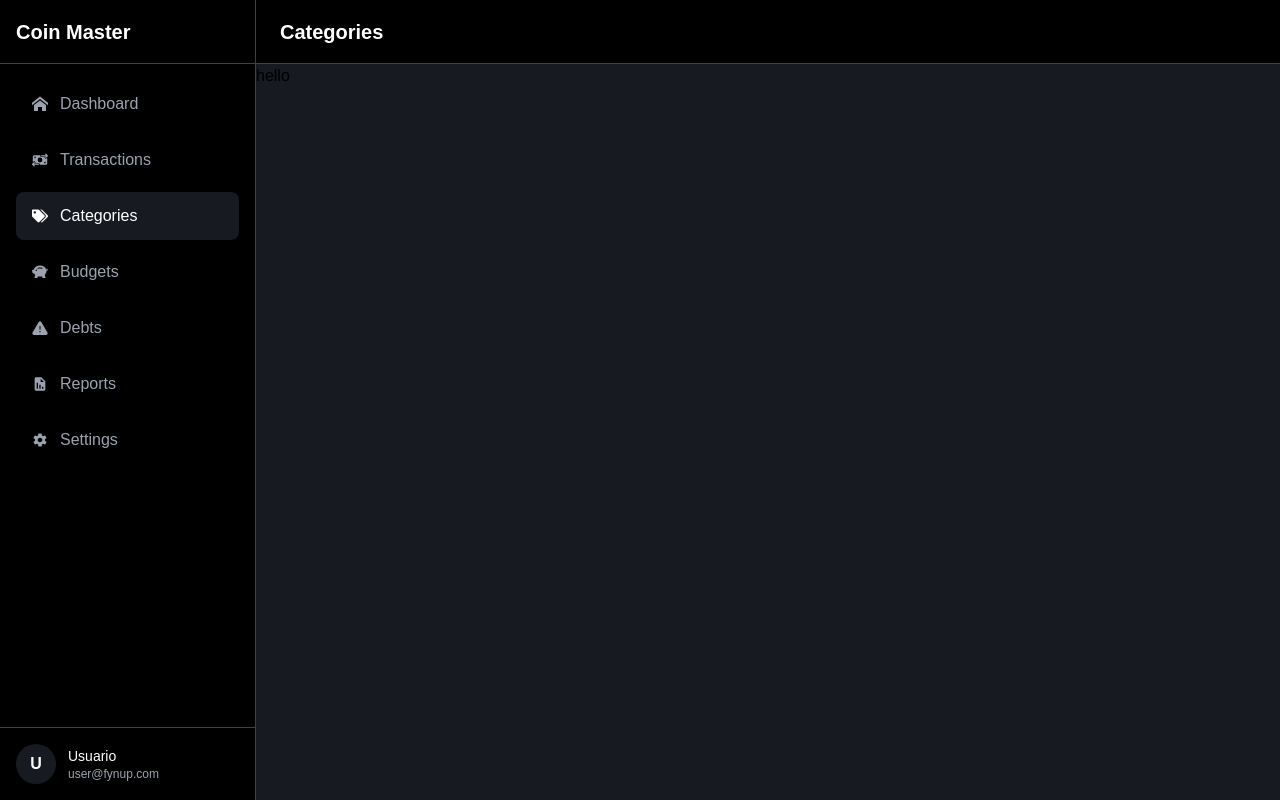
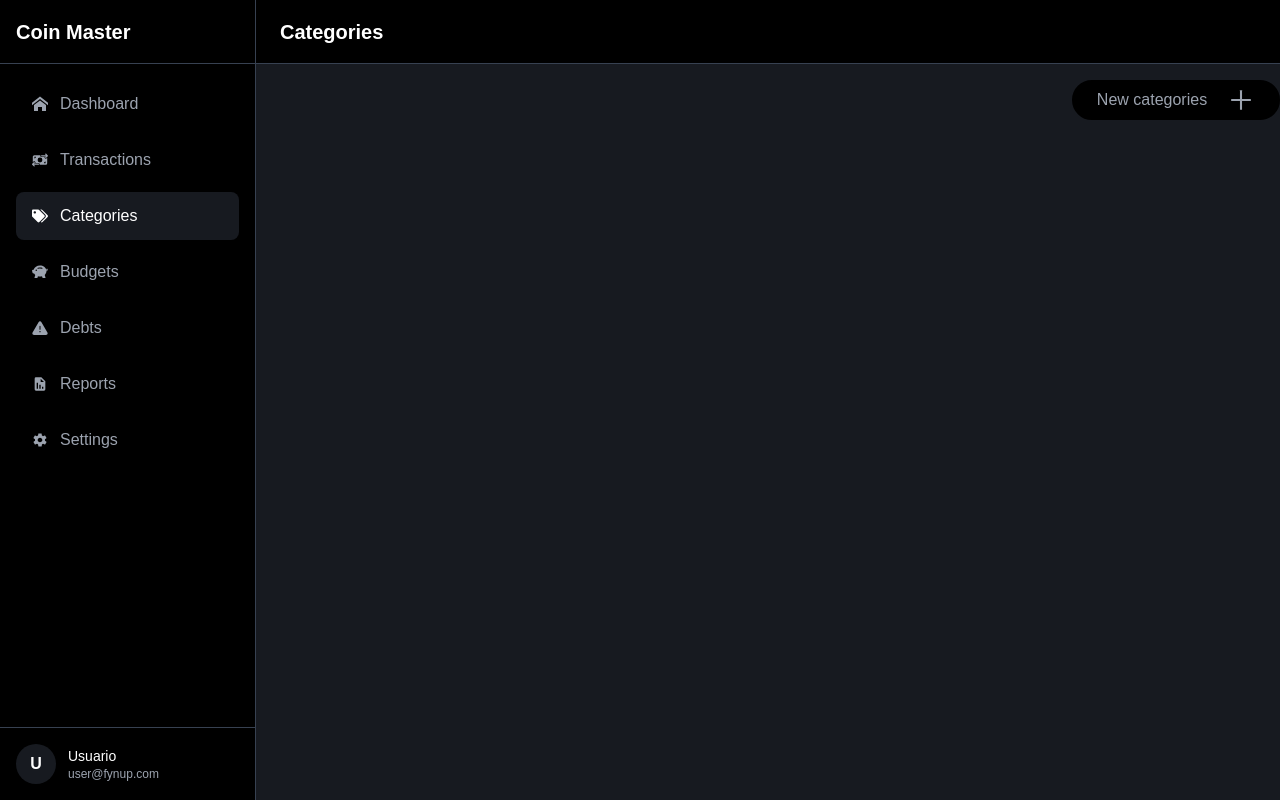
Before and after one commit to DiegoGp227/CoinMaster-v2, a Next.js app in the folder front/: page /categories in a window 1280 px wide. Built offline with nearby package versions, Linux system fonts and the light colour scheme; no server answers; what easy-peasy would draw is missing.

Commit message:
[ feat ] new category button integrated

```diff
--- /dev/null
+++ b/front/app/categories/components/atoms/NewCategoryButton.tsx
@@ -0,0 +1,10 @@
+import { AiOutlinePlus } from "react-icons/ai";
+
+export default function () {
+  return (
+    <button className="w-52 h-10 bg-black text-soft-gray rounded-4xl border-2 border-black hover:border-soft-gray hover:text-white hover:shadow-[0_0_10px_2px_rgba(156,163,175,0.3)] transition-all duration-500 group flex justify-center items-center gap-5">
+      New categories
+      <AiOutlinePlus className="text-soft-gray  w-7 h-7 group-hover:text-white transition-all duration-500" />
+    </button>
+  );
+}
--- a/front/app/categories/components/orgamisms/CategoriesOrganisms.tsx
+++ b/front/app/categories/components/orgamisms/CategoriesOrganisms.tsx
@@ -1,3 +1,12 @@
+import { AiOutlinePlus } from "react-icons/ai";
+import NewCategoryButton from "../atoms/NewCategoryButton";
+
 export default function CategoriesOrganisms() {
-  return <div>hello</div>;
+  return (
+    <>
+      <div className="flex justify-end my-4">
+        <NewCategoryButton />
+      </div>
+    </>
+  );
 }
```
